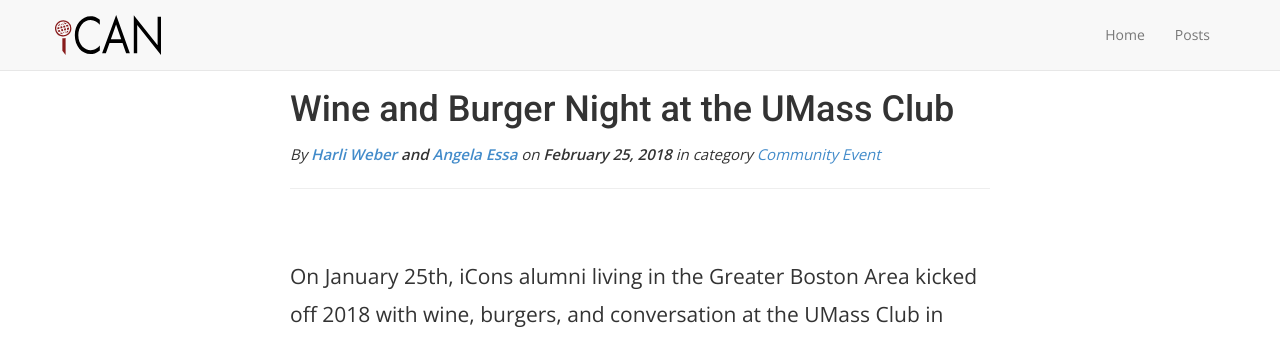
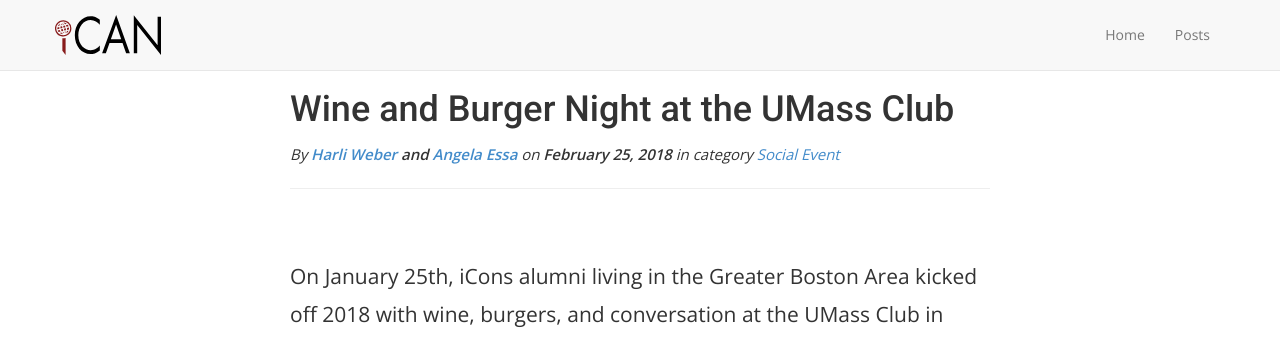
Before and after one commit to icons-alumni-network/icons-alumni-network.github.io, a Jekyll site: the page built from _posts/2018-01-25-wine-burger-night.md, in a window 1280 px wide and 900 px high. Shown: the top 338 px of the window. Built offline with Jekyll 4.4.1, drawn with Linux system fonts in a browser that asks for light colours; nearby versions of some CDN libraries; some web fonts are replaced.

Commit message:
moved post to social

```diff
--- a/_posts/2018-01-25-wine-burger-night.md
+++ b/_posts/2018-01-25-wine-burger-night.md
@@ -3,8 +3,8 @@ title: Wine and Burger Night at the UMass Club
 date: '2018-02-25'
 layout: post
 author: <a href="https://www.linkedin.com/in/harli-weber-484a91115/" target="_blank">Harli Weber</a> and <a href="https://www.linkedin.com/in/essaangela/" target="_blank">Angela Essa</a>
-category_display: Community Event
-category: community
+category_display: Social Event
+category: social
 ---
 On January 25th, iCons alumni living in the Greater Boston Area kicked off 2018 with wine, burgers, and conversation at the UMass Club in Downtown Boston.
 
```
